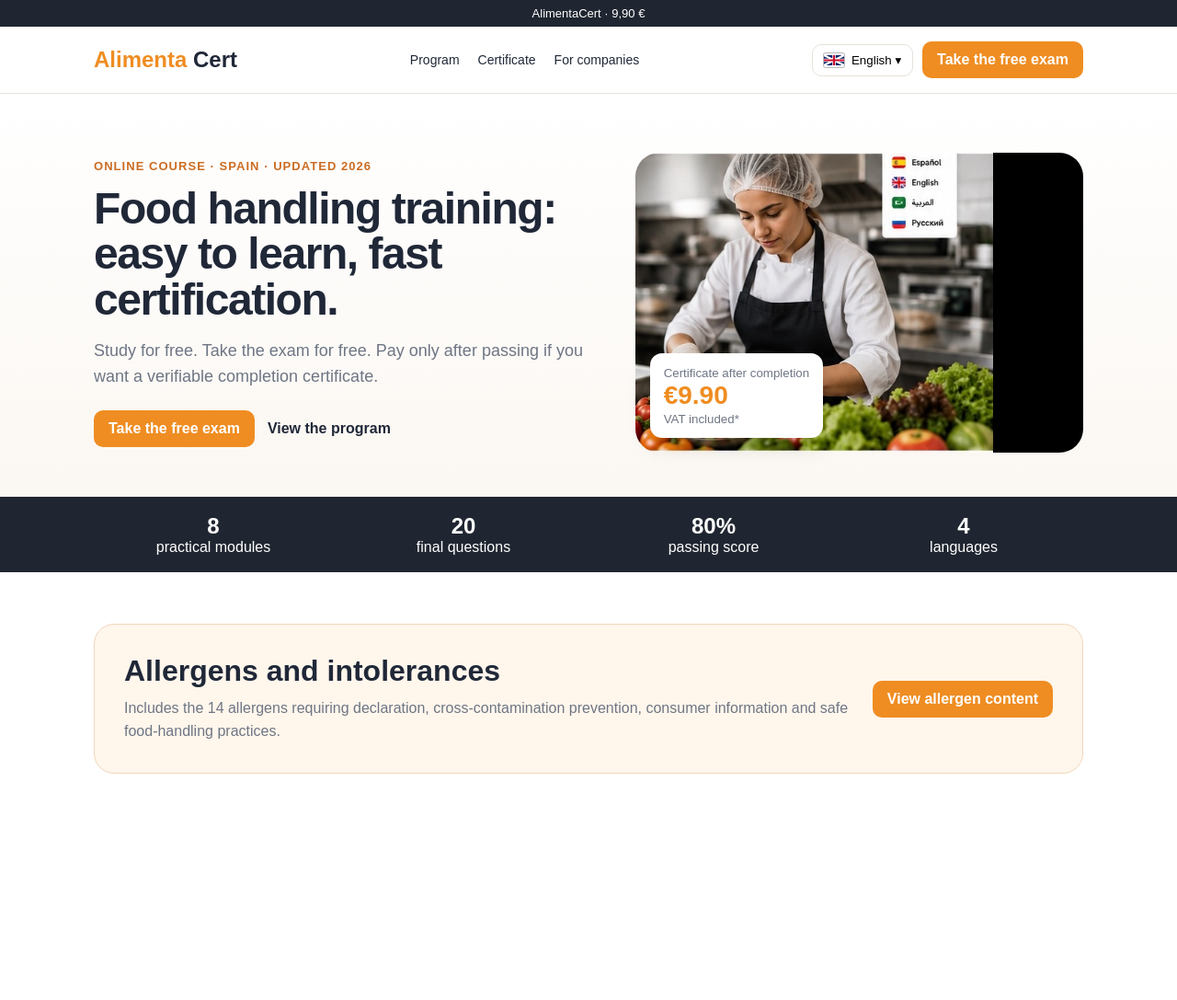
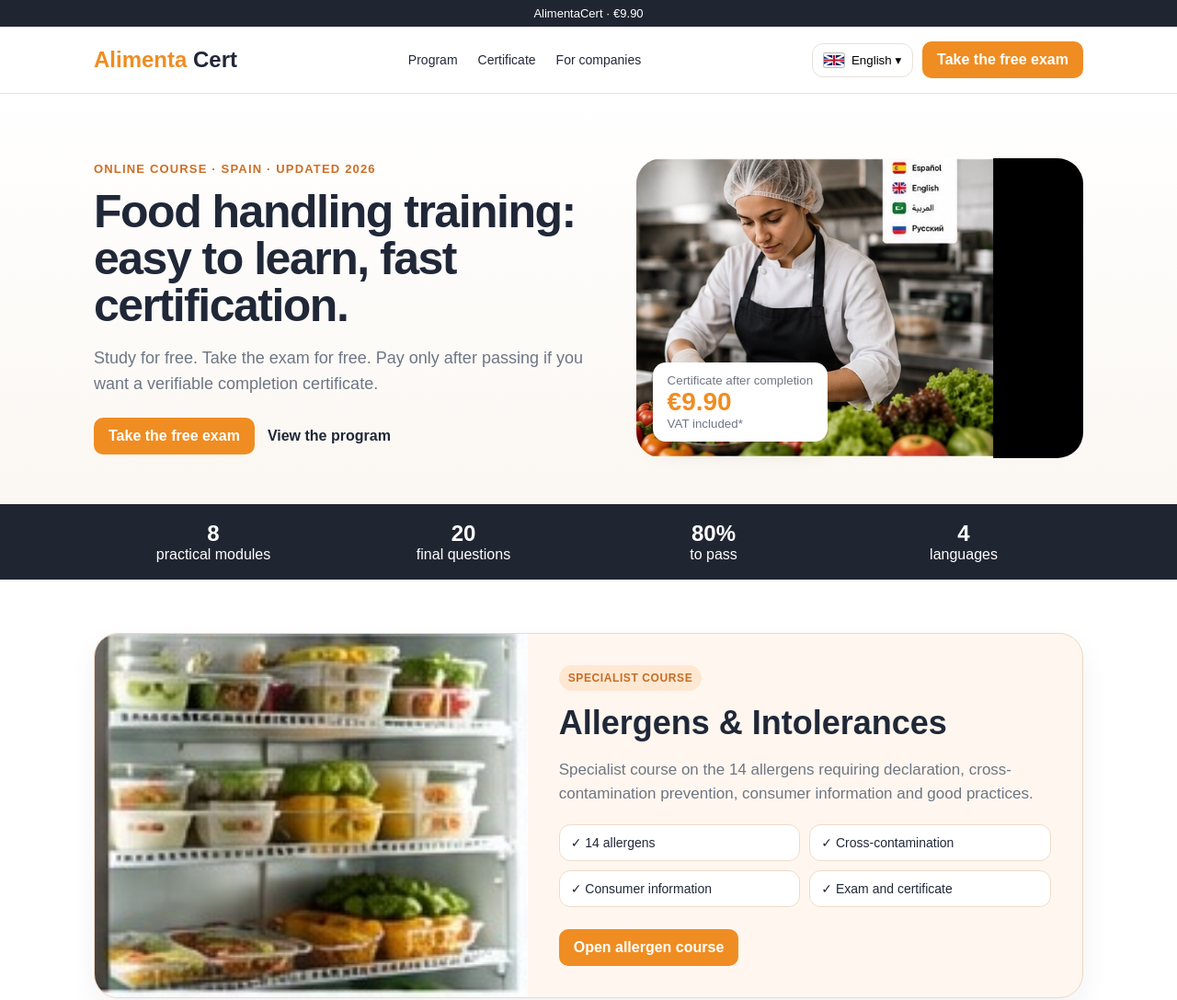
Before and after one commit to PAULO-bot/alimentacert-web, a plain HTML site: page index-en.html in a window 1280 px wide. Shown: the whole page at 92% size. Before the commit the page ends 897 px from the top, so only its background shows below. Drawn offline with Linux system fonts and the light colour scheme.

Commit message:
Add files via upload

```diff
--- a/index-en.html
+++ b/index-en.html
@@ -4,46 +4,55 @@
 <meta charset="utf-8"><meta name="viewport" content="width=device-width,initial-scale=1">
 <title>AlimentaCert</title>
 <style>
-:root{--orange:#ef8d22;--ink:#202838;--muted:#6e7684;--cream:#fbf7f2;--line:#e7e1da}
-*{box-sizing:border-box}body{margin:0;font-family:Arial,Helvetica,sans-serif;color:var(--ink);background:#fff}
-.top{background:#202631;color:#fff;text-align:center;padding:7px;font-size:13px}
+:root{--orange:#ef8d22;--ink:#202838;--muted:#6e7684;--cream:#fbf7f2;--line:#e7e1da;--dark:#202631}
+*{box-sizing:border-box}html{scroll-behavior:smooth}body{margin:0;font-family:Arial,Helvetica,sans-serif;color:var(--ink);background:#fff}
+.top{background:var(--dark);color:white;text-align:center;padding:7px 10px;font-size:13px}
 .wrap{max-width:1120px;margin:auto;padding:0 22px}
-header{background:#fff;border-bottom:1px solid var(--line);position:sticky;top:0;z-index:10}
-.nav{height:72px;display:flex;justify-content:space-between;align-items:center;gap:16px}
-.brand{font-size:24px;font-weight:800}.brand span{color:var(--orange)}
-.navlinks{display:flex;gap:20px}.navlinks a{text-decoration:none;color:var(--ink);font-size:14px}
-.right{display:flex;align-items:center;gap:10px}.cta{background:var(--orange);color:#fff;text-decoration:none;padding:11px 16px;border-radius:10px;font-weight:700}
-.lang{position:relative}.lang button{display:flex;align-items:center;gap:8px;background:#fff;border:1px solid var(--line);border-radius:10px;padding:9px 12px;cursor:pointer}
+header{position:sticky;top:0;background:#fff;border-bottom:1px solid var(--line);z-index:20}
+.nav{height:72px;display:flex;align-items:center;justify-content:space-between;gap:18px}
+.brand{font-weight:800;font-size:24px} .brand b{color:var(--orange)}
+.navlinks{display:flex;gap:22px;align-items:center} .navlinks a{color:var(--ink);text-decoration:none;font-size:14px}
+.lang{position:relative} .lang button{border:1px solid var(--line);background:white;border-radius:12px;padding:10px 12px;display:flex;gap:8px;align-items:center;cursor:pointer}
 .lang img{width:22px;height:15px;border-radius:2px;box-shadow:0 0 0 1px #bbb}
-.menu{display:none;position:absolute;top:44px;right:0;min-width:180px;background:#fff;border:1px solid var(--line);border-radius:10px;box-shadow:0 12px 30px #0002;overflow:hidden}
-html[dir=rtl] .menu{right:auto;left:0}.lang.open .menu{display:block}
-.menu a{display:flex;gap:8px;align-items:center;padding:10px 12px;text-decoration:none;color:var(--ink)}.menu a:hover{background:#faf6f1}
-.hero{background:linear-gradient(#fff,#fbf7f2);padding:64px 0 48px}.grid{display:grid;grid-template-columns:1.05fr .95fr;gap:50px;align-items:center}
-.kicker{font-size:13px;font-weight:700;color:#cb6c22;letter-spacing:.08em}h1{font-size:48px;line-height:1.03;margin:14px 0 18px;letter-spacing:-.03em}
-.lead{font-size:18px;line-height:1.55;color:var(--muted)}.actions{display:flex;gap:14px;align-items:center;flex-wrap:wrap;margin-top:22px}.secondary{color:var(--ink);font-weight:700;text-decoration:none}
-.photo{position:relative}.photo img{width:100%;border-radius:26px;display:block}.price{position:absolute;bottom:16px;left:16px;background:#fff;padding:12px 15px;border-radius:13px;box-shadow:0 8px 24px #0002}html[dir=rtl] .price{left:auto;right:16px}
-.price strong{display:block;font-size:28px;color:var(--orange)}.price small{color:var(--muted)}
-.stats{background:#202631;color:#fff}.stats .wrap{display:grid;grid-template-columns:repeat(4,1fr);text-align:center;gap:12px;padding-top:18px;padding-bottom:18px}.stats b{display:block;font-size:24px}
-.allergens{padding:56px 0}.allbox{background:#fff6ec;border:1px solid #f2d6bb;border-radius:22px;padding:32px;display:grid;grid-template-columns:1fr auto;gap:24px;align-items:center}.allbox h2{font-size:32px;margin:0 0 10px}.allbox p{margin:0;color:var(--muted);line-height:1.55}
-@media(max-width:850px){.navlinks{display:none}.grid{grid-template-columns:1fr}h1{font-size:38px}.stats .wrap{grid-template-columns:1fr 1fr}.allbox{grid-template-columns:1fr}}
+.menu{display:none;position:absolute;right:0;top:46px;background:white;border:1px solid var(--line);border-radius:12px;box-shadow:0 12px 30px #0001;min-width:180px;overflow:hidden}
+html[dir=rtl] .menu{right:auto;left:0} .menu a{display:flex;gap:9px;align-items:center;padding:10px 12px;text-decoration:none;color:var(--ink)} .lang.open .menu{display:block}
+.cta{background:var(--orange);color:white!important;border-radius:10px;padding:11px 16px;text-decoration:none;font-weight:700;display:inline-block}
+.hero{background:linear-gradient(180deg,#fff,#fbf7f2);padding:70px 0 50px}
+.grid{display:grid;grid-template-columns:1.05fr .95fr;gap:52px;align-items:center}
+.kicker{font-size:13px;font-weight:700;letter-spacing:.09em;color:#ce6e23} h1{font-size:50px;line-height:1.02;margin:14px 0 18px;letter-spacing:-.03em}
+.lead{font-size:18px;line-height:1.55;color:var(--muted);max-width:640px}
+.actions{display:flex;gap:14px;align-items:center;flex-wrap:wrap;margin-top:22px} .secondary{color:var(--ink);font-weight:700;text-decoration:none}
+.photo{position:relative} .photo img{width:100%;border-radius:28px;display:block}
+.price{position:absolute;bottom:18px;left:18px;background:#fff;border-radius:14px;padding:12px 16px;box-shadow:0 8px 25px #0002}
+html[dir=rtl] .price{left:auto;right:18px} .price strong{font-size:28px;color:var(--orange);display:block} .price small{display:block;color:var(--muted)}
+.stats{background:var(--dark);color:#fff} .stats .wrap{display:grid;grid-template-columns:repeat(4,1fr);text-align:center;padding-top:18px;padding-bottom:18px;gap:12px} .stats b{display:block;font-size:24px}
+.products{padding:58px 0;background:#fff} .products h2{font-size:34px;margin:0 0 24px}
+.all-card{display:grid;grid-template-columns:.9fr 1.1fr;gap:28px;align-items:stretch;background:#fff7ef;border:1px solid #f0d7c3;border-radius:26px;overflow:hidden;box-shadow:0 12px 30px rgba(34,42,55,.06)}
+.all-card img{width:100%;height:100%;min-height:330px;object-fit:cover;display:block}
+.all-content{padding:34px 34px 34px 6px;align-self:center} html[dir=rtl] .all-content{padding:34px 6px 34px 34px}
+.badge{display:inline-block;background:#ffe8d2;color:#c86c24;font-size:12px;font-weight:800;border-radius:999px;padding:7px 10px;letter-spacing:.05em}
+.all-content h2{font-size:36px;margin:14px 0 12px} .all-content p{color:var(--muted);font-size:17px;line-height:1.55}
+.points{display:grid;grid-template-columns:1fr 1fr;gap:10px;margin:20px 0 24px} .point{background:#fff;border:1px solid #efdcc9;border-radius:12px;padding:11px 12px;font-size:14px}
+@media(max-width:850px){.navlinks{display:none} .grid,.all-card{grid-template-columns:1fr} h1{font-size:40px} .stats .wrap{grid-template-columns:1fr 1fr} .all-content,html[dir=rtl] .all-content{padding:26px} .all-card img{min-height:220px;max-height:300px}}
 </style>
 </head>
 <body>
-<div class="top">AlimentaCert · 9,90 €</div>
+<div class="top">AlimentaCert · €9.90</div>
 <header><div class="wrap nav">
-<div class="brand"><span>Alimenta</span> Cert</div>
+<div class="brand"><b>Alimenta</b> Cert</div>
 <nav class="navlinks"><a href="#programa">Program</a><a href="#certificado">Certificate</a><a href="#empresas">For companies</a></nav>
-<div class="right">
-<div class="lang" id="lang"><button id="langBtn" type="button"><img src="flag-en.svg" alt=""> English ▾</button>
+<div style="display:flex;gap:10px;align-items:center">
+<div class="lang" id="lang"><button type="button" id="langBtn"><img src="flag-en.svg" alt=""> English ▾</button>
 <div class="menu">
-<a href="index.html"><img src="flag-es.svg" alt=""> Español</a>
-<a href="index-en.html"><img src="flag-en.svg" alt=""> English</a>
-<a href="index-ru.html"><img src="flag-ru.svg" alt=""> Русский</a>
-<a href="index-ar.html"><img src="flag-ar.svg" alt=""> العربية</a>
+<a href="index.html"><img src="flag-es.svg" alt="">Español</a>
+<a href="index-en.html"><img src="flag-en.svg" alt="">English</a>
+<a href="index-ru.html"><img src="flag-ru.svg" alt="">Русский</a>
+<a href="index-ar.html"><img src="flag-ar.svg" alt="">العربية</a>
 </div></div>
 <a class="cta" href="#examen">Take the free exam</a>
 </div></div></header>
 
+<main>
 <section class="hero" id="programa"><div class="wrap grid">
 <div><div class="kicker">ONLINE COURSE · SPAIN · UPDATED 2026</div><h1>Food handling training: easy to learn, fast certification.</h1><p class="lead">Study for free. Take the exam for free. Pay only after passing if you want a verifiable completion certificate.</p>
 <div class="actions"><a class="cta" href="#examen">Take the free exam</a><a class="secondary" href="#programa">View the program</a></div></div>
@@ -51,16 +60,28 @@ html[dir=rtl] .menu{right:auto;left:0}.lang.open .menu{display:block}
 </div></section>
 
 <section class="stats"><div class="wrap">
-<div><b>8</b>practical modules</div><div><b>20</b>final questions</div><div><b>80%</b>passing score</div><div><b>4</b>languages</div>
+<div><b>8</b>practical modules</div><div><b>20</b>final questions</div><div><b>80%</b>to pass</div><div><b>4</b>languages</div>
 </div></section>
 
-<section class="allergens" id="alergenos"><div class="wrap"><div class="allbox">
-<div><h2>Allergens and intolerances</h2><p>Includes the 14 allergens requiring declaration, cross-contamination prevention, consumer information and safe food-handling practices.</p></div><a class="cta" href="#alergenos">View allergen content</a>
-</div></div></section>
+<section class="products" id="alergenos"><div class="wrap">
+<div class="all-card">
+<img src="alimentacert_foto_fridge.jpg" alt="Allergens & Intolerances">
+<div class="all-content">
+<span class="badge">SPECIALIST COURSE</span>
+<h2>Allergens & Intolerances</h2>
+<p>Specialist course on the 14 allergens requiring declaration, cross-contamination prevention, consumer information and good practices.</p>
+<div class="points">
+<div class="point">✓ 14 allergens</div><div class="point">✓ Cross-contamination</div><div class="point">✓ Consumer information</div><div class="point">✓ Exam and certificate</div>
+</div>
+<a class="cta" href="#alergenos">Open allergen course</a>
+</div>
+</div>
+</div></section>
+</main>
 
 <script>
-const lang=document.getElementById('lang'),btn=document.getElementById('langBtn');
-btn.onclick=(e)=>{e.stopPropagation();lang.classList.toggle('open')};
-document.onclick=()=>lang.classList.remove('open');
+const box=document.getElementById('lang'),btn=document.getElementById('langBtn');
+btn.addEventListener('click',e=>{e.stopPropagation();box.classList.toggle('open')});
+document.addEventListener('click',()=>box.classList.remove('open'));
 </script>
 </body></html>
```
Also changed, not shown: index-ar.html (+55 -34 lines), index-ru.html (+54 -33 lines), index.html (+54 -33 lines), LEEME_PRIMERO.txt.
